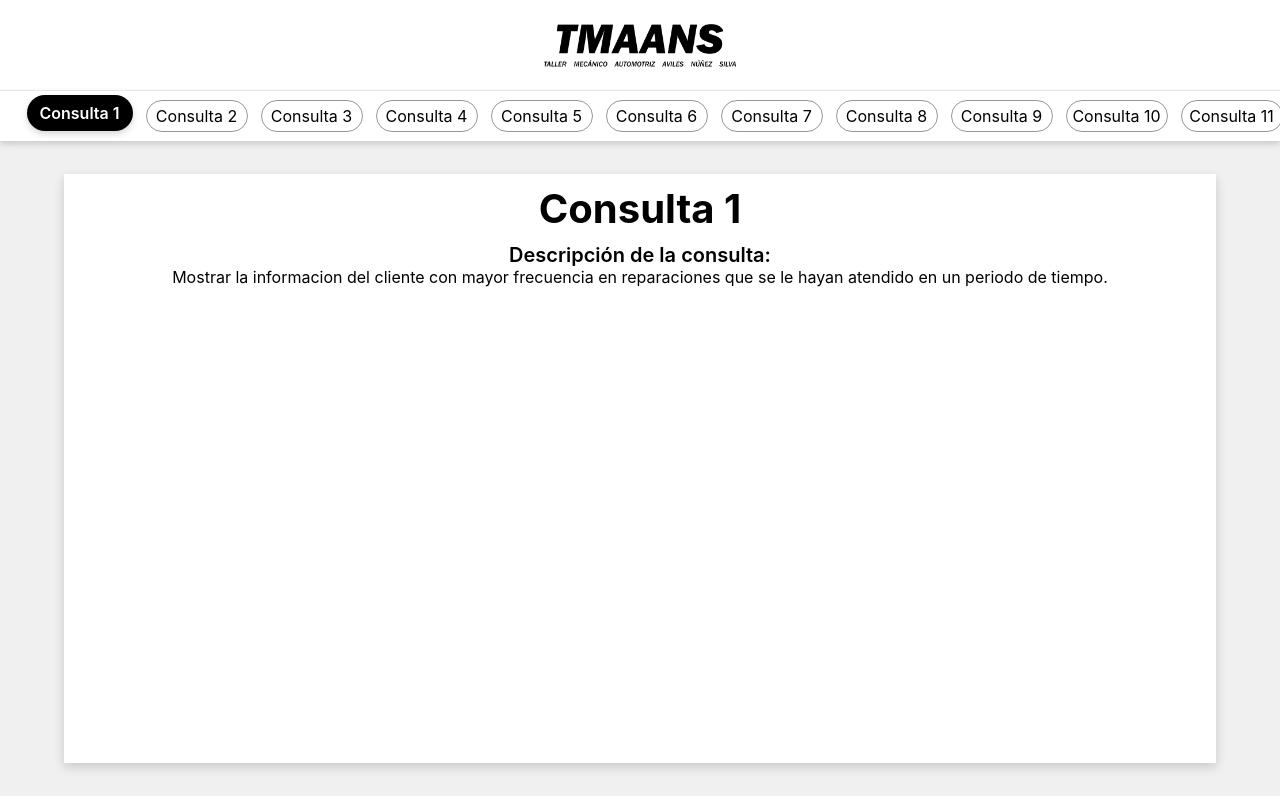
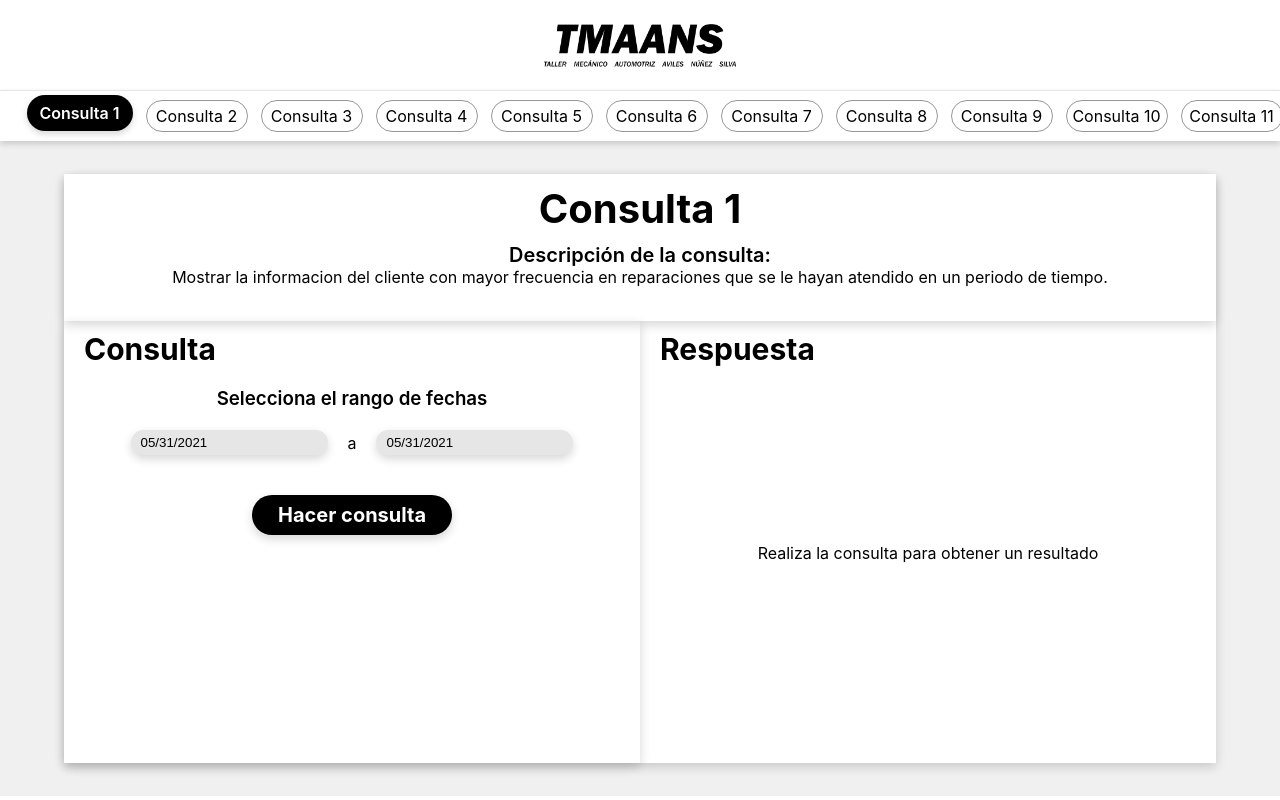
Before and after one commit to ulisesaviles/mySQL-project-frontend, a React (Create React App) app in the folder front/: page / in a window 1280 px wide. Built offline with nearby package versions, Linux system fonts and the light colour scheme.

Commit message:
Front running and added github pages dependencies

```diff
--- a/front/src/App.css
+++ b/front/src/App.css
@@ -87,14 +87,18 @@ nav {
 }
 .contentContainer {
   background-color: rgb(255, 255, 255);
-  width: 90vw;
+  min-width: 90vw;
   box-shadow: 0px 4px 10px rgba(0, 0, 0, 0.16);
   height: calc(calc(100vh - 145px) * 0.9);
+  margin: 10px;
 }
 .contentHeader {
   display: flex;
   align-items: center;
   flex-direction: column;
+  min-height: 25%;
+  padding: 0px 10px;
+  box-shadow: 0px 4px 10px rgba(0, 0, 0, 0.16);
 }
 .contentTitle {
   margin: 10px 0;
@@ -107,4 +111,157 @@ nav {
 }
 .description {
   margin: 0;
+  text-align: center;
+  margin-bottom: 10px;
 }
+.contentSubsection {
+  width: 50%;
+  padding: 10px 20px;
+  display: flex;
+  flex-direction: column;
+}
+.queriesContainer {
+  width: 100%;
+  min-height: 75%;
+  display: flex;
+  flex-direction: row;
+}
+.contentSubsection1 {
+  box-shadow: 0px 4px 10px rgba(0, 0, 0, 0.16);
+}
+.subContainerTitle {
+  margin: 0;
+  font-size: 30px;
+}
+/* .queryTitle {
+  margin-bottom: 10px;
+} */
+
+/* Table */
+.tableContainer {
+  display: flex;
+  align-items: center;
+  justify-content: center;
+  flex-direction: column;
+  height: calc(100% - 50px);
+}
+.tableRow {
+  display: flex;
+  flex-direction: row;
+  margin: 0;
+}
+.cell {
+  width: 110px;
+  /* border: 1px solid rgb(150, 150, 150); */
+  box-shadow: 0px 4px 10px rgba(0, 0, 0, 0.16);
+  margin: 1px;
+  display: flex;
+  justify-content: center;
+  align-items: center;
+}
+.cellText {
+  margin: 0;
+  text-align: center;
+}
+.cellHeader {
+  color: rgb(255, 255, 255);
+  background-color: rgb(0, 0, 0);
+  font-weight: 600;
+}
+.cell1 {
+  background-color: rgb(230, 230, 230);
+}
+
+/* Inputs */
+.submitBtn {
+  height: 40px;
+  font-size: 20px;
+  width: 200px;
+  border-radius: 100px;
+  box-shadow: 0px 4px 10px rgba(0, 0, 0, 0.16);
+  display: flex;
+  align-items: center;
+  justify-content: center;
+  text-align: center;
+  color: rgb(255, 255, 255);
+  background-color: rgb(0, 0, 0);
+  font-weight: 700;
+  transition-property: all;
+  transition-duration: 0.1s;
+  transition-timing-function: ease-in-out;
+  cursor: pointer;
+  align-self: center;
+  margin-top: 20px;
+}
+.submitBtn:hover {
+  transform: translateY(-5px);
+  transform: scale(1.05);
+}
+.dateInput {
+  background-color: rgb(230, 230, 230);
+  border: 0;
+  padding: 5px 10px;
+  border-radius: 100px;
+  box-shadow: 0px 4px 10px rgba(0, 0, 0, 0.16);
+}
+.datesContainer {
+  display: flex;
+  justify-content: center;
+  align-items: center;
+  flex-direction: row;
+  margin: 20px 0px;
+}
+.a {
+  margin: 0px 20px;
+}
+.inputTitle {
+  font-weight: 600;
+  margin: 20px 0px 0px 0px;
+}
+.inputContainer {
+  display: flex;
+  flex-direction: column;
+  justify-content: center;
+  align-items: center;
+}
+.toggleContainer {
+  display: flex;
+  flex-direction: row;
+  height: 30px;
+  background-color: rgb(230, 230, 230);
+  border-radius: 100px;
+  justify-content: space-between;
+  align-items: center;
+  margin: 0px;
+}
+.toggleItem {
+  margin: 0px 3px;
+  height: 24px;
+  border-radius: 100px;
+  padding: 0px 20px;
+  box-shadow: 0px 4px 10px rgba(0, 0, 0, 0);
+  transition-property: all;
+  transition-duration: 0.1s;
+  transition-timing-function: ease-in-out;
+  cursor: pointer;
+}
+.toggleItemSelected {
+  background-color: rgb(255, 255, 255);
+  box-shadow: 0px 4px 10px rgba(0, 0, 0, 0.16);
+}
+.searchBy {
+  margin: 10px 0px 5px 0px;
+}
+.input {
+  height: 30px;
+  background-color: rgb(230, 230, 230);
+  border-radius: 100px;
+  box-shadow: 0px 4px 10px rgba(0, 0, 0, 0.16);
+  width: 300px;
+  padding: 0px 10px;
+  border: 0;
+  margin: 10px 0px;
+}
+.noInputRequired {
+  text-align: center;
+}
--- a/front/src/App.js
+++ b/front/src/App.js
@@ -4,13 +4,55 @@ import { useState } from "react";
 // Local imports
 import logo from "./img/logo.png";
 import queries from "./config/queries";
+import { Table } from "./components/Table.js";
+import sampleResponse from "./config/sampleResponse";
 
 // Styles
 import "./App.css";
 
+// Api-related
+import axios from "axios";
+
+// Custom calendars
+import DatePicker from "react-datepicker";
+import "react-datepicker/dist/react-datepicker.css";
+
 const App = () => {
+  // Const
   const [selectedQueryIndex, setSelectedQueryIndex] = useState(0);
+  const [doneQuery, setDoneQuery] = useState(false);
+  const [responseMsg, setResponseMsg] = useState(
+    "Realiza la consulta para obtener un resultado"
+  );
+  const [startDate, setStartDate] = useState(new Date());
+  const [endDate, setEndDate] = useState(new Date());
+  const [searchById, setSearchById] = useState(false);
+  const [inputValue, setInputValue] = useState("");
 
+  // Functions
+  const handleChangeQuery = (newIndex) => {
+    setResponseMsg("Realiza la consulta para obtener un resultado");
+    setSelectedQueryIndex(newIndex);
+    setDoneQuery(false);
+    setInputValue("");
+  };
+
+  const handleQuery = () => {
+    setResponseMsg("Cargando...");
+    // Make query
+    setTimeout(() => {
+      setDoneQuery(true);
+    }, 3000);
+  };
+
+  const onlyuNumbers = (inputValue) => {
+    const re = /^[0-9\b]+$/;
+    if (inputValue === "" || re.test(inputValue)) {
+      setInputValue(inputValue);
+    }
+  };
+
+  // Render
   return (
     <div className="app">
       <header>
@@ -20,7 +62,7 @@ const App = () => {
         {queries.map((query) => (
           <div
             onClick={() => {
-              setSelectedQueryIndex(queries.indexOf(query));
+              handleChangeQuery(queries.indexOf(query));
             }}
             className={
               queries.indexOf(query) === selectedQueryIndex
@@ -32,6 +74,7 @@ const App = () => {
           </div>
         ))}
       </nav>
+
       <div className="content">
         <div className="contentContainer">
           <div className="contentHeader">
@@ -41,9 +84,115 @@ const App = () => {
               {queries[selectedQueryIndex].description}
             </p>
           </div>
+
           <div className="queriesContainer">
-            <div className="contentSubsection contentSubsection1"></div>
-            <div className="contentSubsection contentSubsection2"></div>
+            <div className="contentSubsection contentSubsection1">
+              <h1 className="subContainerTitle queryTitle">Consulta</h1>
+              <div className="inputsContainer">
+                {queries[selectedQueryIndex].type === "dates" ||
+                queries[selectedQueryIndex].type === "both" ? (
+                  <div className="inputContainer">
+                    <h3 className="inputTitle">
+                      Selecciona el rango de fechas
+                    </h3>
+                    <div className="datesContainer">
+                      <DatePicker
+                        selected={startDate}
+                        onChange={(date) => setStartDate(date)}
+                        className="dateInput"
+                      />
+                      <p className="a">a</p>
+                      <DatePicker
+                        selected={endDate}
+                        onChange={(date) => setEndDate(date)}
+                        className="dateInput"
+                      />
+                    </div>
+                  </div>
+                ) : (
+                  <></>
+                )}
+                {queries[selectedQueryIndex].type === "departments" ||
+                queries[selectedQueryIndex].type === "both" ? (
+                  <div className="inputContainer">
+                    <h3 className="inputTitle">
+                      Ingresa información sobre el departamento que buscas
+                    </h3>
+                    <p className="searchBy">Buscar por:</p>
+                    <div className="toggleContainer">
+                      <div
+                        onClick={() => {
+                          setSearchById(false);
+                          setInputValue("");
+                        }}
+                        className={`toggleItem${
+                          !searchById ? " toggleItemSelected" : ""
+                        }`}
+                      >
+                        Nombre
+                      </div>
+                      <div
+                        onClick={() => {
+                          setSearchById(true);
+                          setInputValue("");
+                        }}
+                        className={`toggleItem${
+                          searchById ? " toggleItemSelected" : ""
+                        }`}
+                      >
+                        ID
+                      </div>
+                    </div>
+                    <input
+                      onChange={(value) => {
+                        if (searchById) {
+                          onlyuNumbers(value.target.value);
+                        } else {
+                          setInputValue(value.target.value);
+                        }
+                      }}
+                      placeholder={`Ingresa el ${
+                        searchById ? "ID" : "nombre"
+                      } del departamento`}
+                      className="input"
+                      id="input"
+                      value={inputValue}
+                    />
+                  </div>
+                ) : (
+                  <></>
+                )}
+                {queries[selectedQueryIndex].type === null ? (
+                  <p className="noInputRequired">
+                    La consulta {selectedQueryIndex + 1} no requiere input
+                  </p>
+                ) : (
+                  <></>
+                )}
+              </div>
+              <div
+                className="submitBtn"
+                onClick={() => {
+                  handleQuery();
+                }}
+              >
+                Hacer consulta
+              </div>
+            </div>
+
+            <div className="contentSubsection contentSubsection2">
+              <h1 className="subContainerTitle">Respuesta</h1>
+              <div className="tableContainer">
+                {doneQuery ? (
+                  <Table
+                    headers={Object.keys(sampleResponse[0])}
+                    data={sampleResponse}
+                  ></Table>
+                ) : (
+                  <p>{responseMsg}</p>
+                )}
+              </div>
+            </div>
           </div>
         </div>
       </div>
--- /dev/null
+++ b/front/src/components/Table.js
@@ -0,0 +1,25 @@
+// Styles
+import "../App.css";
+
+export const Table = (props) => {
+  return (
+    <div className="table">
+      <div className="tableRow">
+        {props.headers.map((header) => (
+          <div className="cell cellHeader">
+            <p className="cellText cellTextHeader">{header}</p>
+          </div>
+        ))}
+      </div>
+      {props.data.map((row) => (
+        <div className="tableRow">
+          {props.headers.map((header) => (
+            <div className={`cell cell${props.data.indexOf(row) % 2}`}>
+              <p className="cellText">{row[header]}</p>
+            </div>
+          ))}
+        </div>
+      ))}
+    </div>
+  );
+};
--- a/front/src/config/queries.js
+++ b/front/src/config/queries.js
@@ -31,7 +31,7 @@ export default [
   },
   {
     //6
-    type: "departments",
+    type: "both",
     description:
       "Mostrar las ganacias obtenidas en un rango de fechas especifico en base a un despartamento en particular.",
   },
--- /dev/null
+++ b/front/src/config/sampleResponse.js
@@ -0,0 +1,29 @@
+export default [
+  {
+    departmentId: 1,
+    name: "Carroceria y pintura",
+    supervisorId: 12,
+  },
+  {
+    departmentId: 2,
+    name: "Electrico",
+    supervisorId: 21,
+  },
+  {
+    departmentId: 3,
+    name: "Alineacion y balanceo suspension",
+    supervisorId: 9,
+  },
+  { departmentId: 4, name: "Mecanico", supervisorId: 2 },
+  {
+    departmentId: 5,
+    name: "Refaccionaria",
+    supervisorId: 1,
+  },
+  { departmentId: 6, name: "Almacen", supervisorId: 23 },
+  {
+    departmentId: 7,
+    name: "Servicio a cliente y diagnostico",
+    supervisorId: 11,
+  },
+];
```
Also changed, not shown: front/package.json (+9 -0 lines), 2 other files (tests, documents, lock files or other folders).
